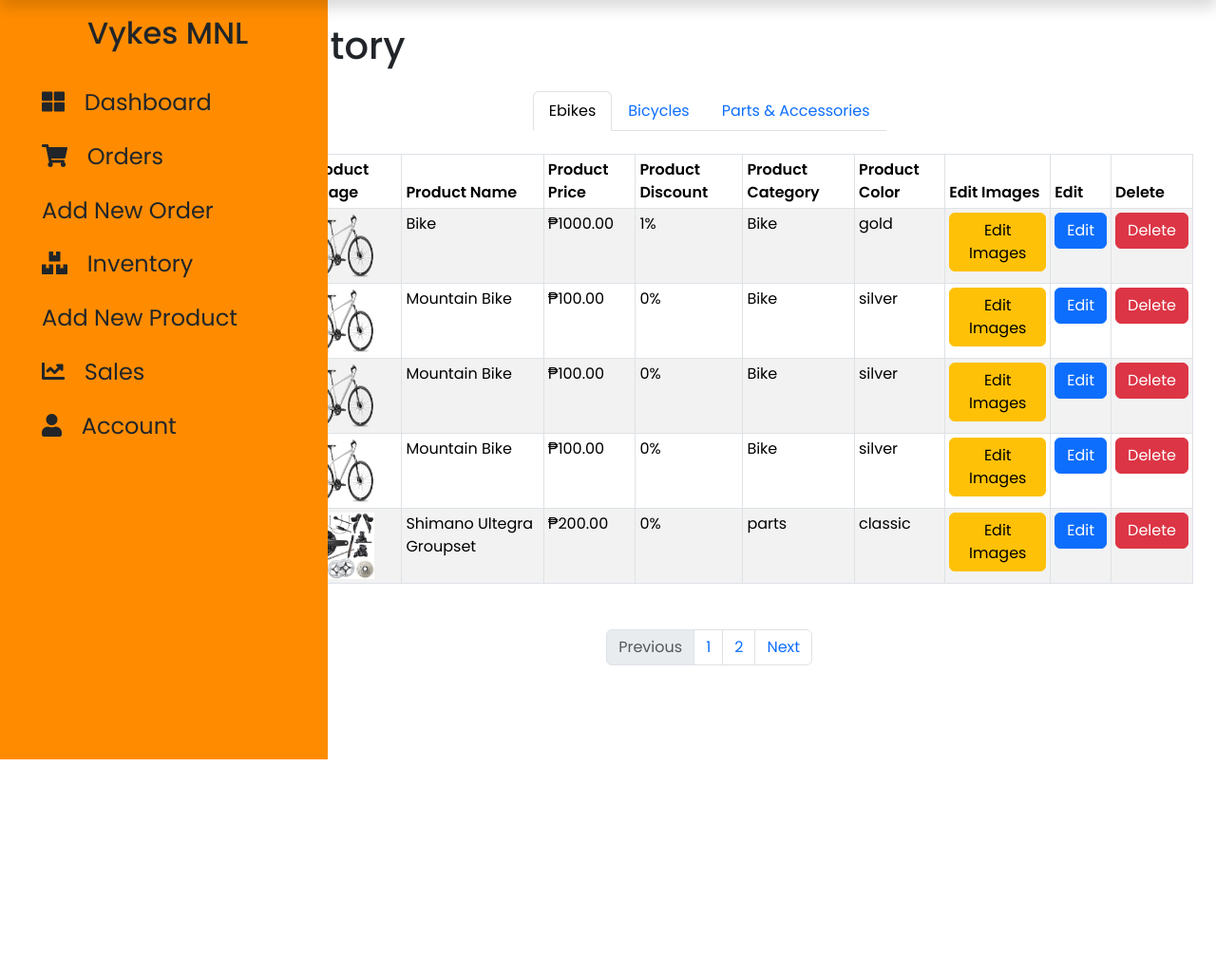
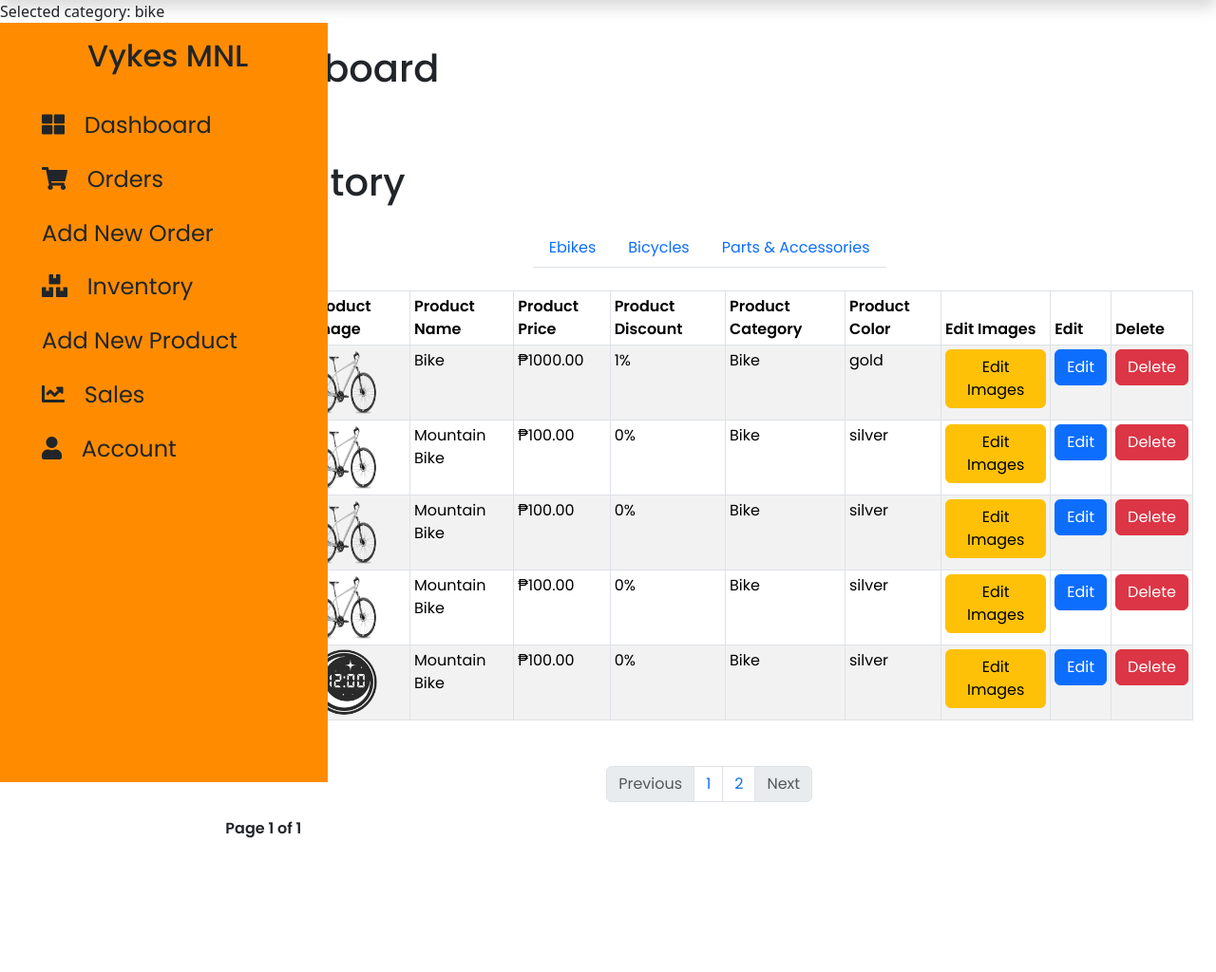
Before and after one commit to ordcacai/bikeshop-ims, a PHP site: page /admin/inventory.php?category=bike in a window 1280 px wide. Shown: the part 40-1064 px from the top of the page at 95% size. Before the commit the page ends 840 px from the top, so only its background shows below. Run offline with PHP 8.4, Linux system fonts and the light colour scheme; a user stored in the database is signed in; data comes from the database, SQL or seed files in the repository.

Commit message:
table fixing

```diff
--- a/admin/inventory.php
+++ b/admin/inventory.php
@@ -25,49 +25,80 @@
     $stmt1->store_result();
     $stmt1->fetch();
 
-    //3. products per page
+    // 3. Return the total number of records for the selected category
+$category = isset($_GET['category']) ? $_GET['category'] : '';
+echo "Selected category: " . $category;
+
+if ($category != '') {
+    $stmt1 = $conn->prepare("SELECT COUNT(*) AS total_records FROM products WHERE product_category = ?");
+    $stmt1->bind_param("s", $category);
+} else {
+    $stmt1 = $conn->prepare("SELECT COUNT(*) AS total_records FROM products");
+}
+
+$stmt1->execute();
+$stmt1->bind_result($total_records);
+$stmt1->store_result();
+$stmt1->fetch();
+
+// Default values
 $total_records_per_page = 5;
-    $offset = ($page_no-1) * $total_records_per_page;
+$offset = ($page_no - 1) * $total_records_per_page;
 $previous_page = $page_no - 1;
 $next_page = $page_no + 1;
 $adjacents = "2";
-    $total_no_of_pages = ceil($total_records/$total_records_per_page);
+$total_no_of_pages = ceil($total_records / $total_records_per_page);
 
-    //4. get all products
-    $stmt2 = $conn->prepare("SELECT * FROM products LIMIT $offset, $total_records_per_page");
+/// 4. Get all products
+$category = isset($_GET['category']) ? $_GET['category'] : '';
+if ($category != '') {
+    if ($category === 'parts_accessories') {
+        $stmt2 = $conn->prepare("SELECT * FROM products WHERE product_category = ? LIMIT ?, ?");
+        $stmt2->bind_param("sii", $category, $offset, $total_records_per_page);
+    } else {
+        $stmt2 = $conn->prepare("SELECT * FROM products WHERE product_category = ? LIMIT ?, ?");
+        $stmt2->bind_param("sii", $category, $offset, $total_records_per_page);
+    }
+} else {
+    $stmt2 = $conn->prepare("SELECT * FROM products LIMIT ?, ?");
+    $stmt2->bind_param("ii", $offset, $total_records_per_page);
+}
 $stmt2->execute();
-    $products = $stmt2->get_result();//array
+$products = $stmt2->get_result();
+
 
 ?>
 <div class="container-fluid">
     <div class="row" style="min-height:1000px">
-
         <?php include('sidemenu.php'); ?>
 
         <main class="col-md-9 ms-sm-auto col-lg-10 px-md-4">
-            <!-- <div class="d-flex justify-content-between flex-wrap flex-md-nowrap align-items-center pt-3 pb-2 mb-3 mt-2">
+            <div class="d-flex justify-content-between flex-wrap flex-md-nowrap align-items-center pt-3 pb-2 mb-3 mt-2">
                 <h1 class="mb-5">Dashboard</h1>
                 <div class="btn-toolbar mb-2 mb-md-0">
                     <div class="btn-group me-2"></div>
                 </div>
-            </div> -->
-            <h1 class="my-4">Inventory</h1>
-
+            </div>
+            <h1 class="mb-4">Inventory</h1>
 
             <!-- Centered Tab Menu -->
             <div class="d-flex justify-content-center mb-4">
                 <ul class="nav nav-tabs">
                     <li class="nav-item">
-                        <a class="nav-link active" href="#">Ebikes</a>
+                        <a class="nav-link <?php echo (!isset($_GET['category']) || $_GET['category'] === 'Bike') ? 'active' : ''; ?>" href="?category=bike">Ebikes</a>
                     </li>
                     <li class="nav-item">
-                        <a class="nav-link" href="#">Bicycles</a>
+                        <a class="nav-link <?php echo ($_GET['category'] === 'bicycles') ? 'active' : ''; ?>" href="?category=bicycles">Bicycles</a>
                     </li>
                     <li class="nav-item">
-                        <a class="nav-link" href="#">Parts & Accessories</a>
+                        <a class="nav-link <?php echo (!isset($_GET['category']) || $_GET['category'] === 'parts_accessories') ? 'active' : ''; ?>" href="?category=parts_accessories">Parts & Accessories</a>
                     </li>
                 </ul>
             </div>
+
+            <?php if(isset($_GET['edit_success_message'])){ ?>
+                <p class="text-center" style="color: green;"><?php echo $_GET['edit_success_message']; ?></p>
+            <?php }?>
 
                 <?php if(isset($_GET['edit_success_message'])){ ?>
                     <p class="text-center" style="color: green;"><?php echo $_GET['edit_success_message']; ?></p>
```
Lines whose indentation alone changed are shown as unchanged.
